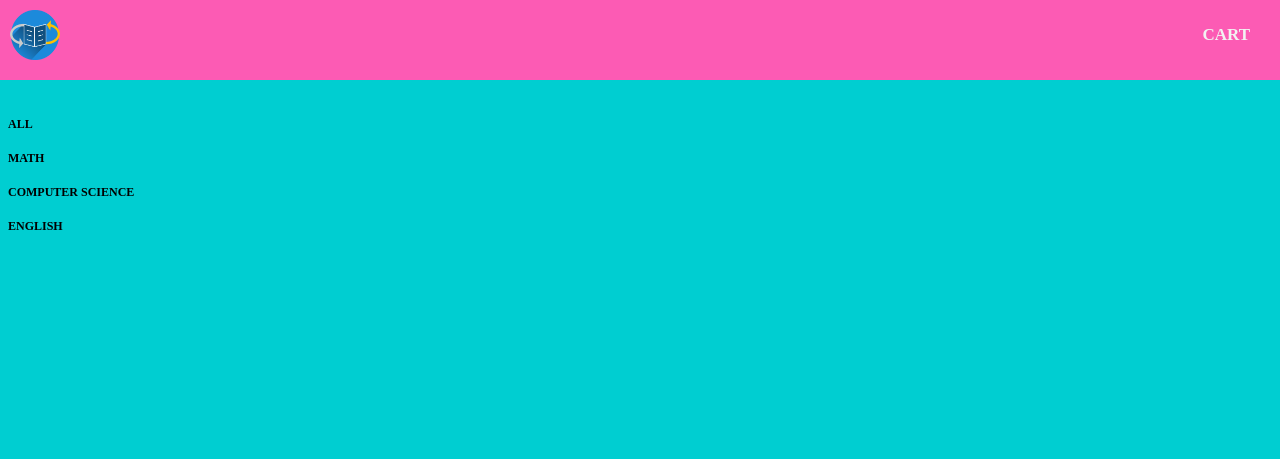
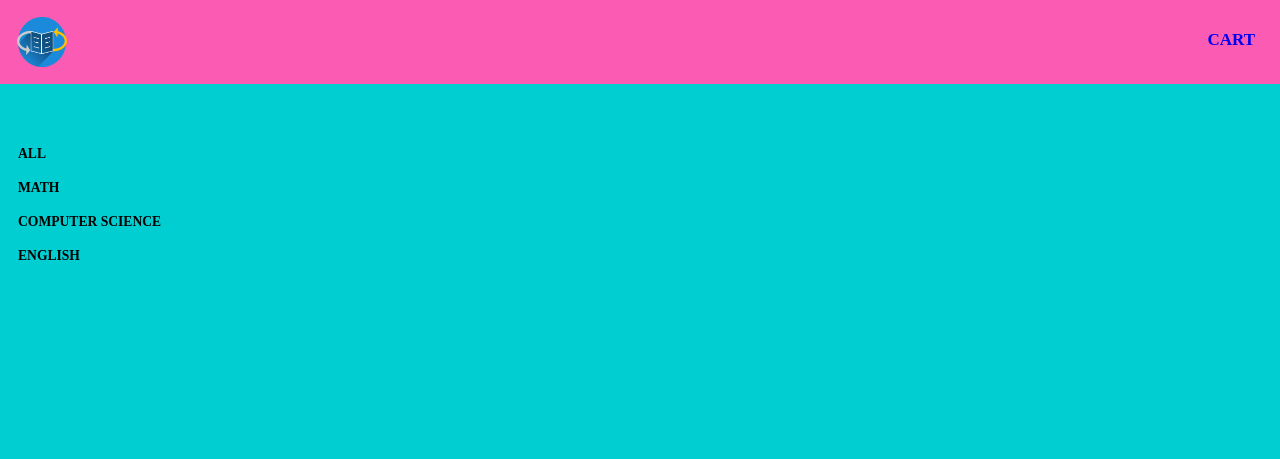
Before and after one commit to jorgeluceda/ShellHacks, a Flask app: page / in a window 1280 px wide. Shown: the top 459 px of the page. Run offline with Flask 2, Linux system fonts and the light colour scheme; some libraries are stand-ins or nearby versions.

Commit message:
first non-broken version in hours

```diff
--- a/static/css/styles.css
+++ b/static/css/styles.css
@@ -1,4 +1,3 @@
-
 .top-menu {
    overflow: hidden;
    background-color: #fc5bb4;
@@ -21,13 +20,13 @@
 
 }
 
-.top-menu a {
+.logo {
 	font-weight: bold;
-   float: right;
+   float: left;
    display: inline-block;
    color: #f2f2f2;
    text-align: center;
-   padding: 15px 20px;
+   padding: 7px 7px;
    text-decoration: none;
 	font-size: 17px;
 	text-transform: uppercase;
@@ -35,11 +34,25 @@
 
 }
 
-.top-menu a:hover {
+.cart {
+	font-weight: bold;
+   float: right;
+   display: inline-block;
+   color: #f2f2f2;
+   text-align: center;
+   padding: 20px 15px;
+   text-decoration: none;
+	font-size: 17px;
+	text-transform: uppercase;
+	/* font-family: Helvetica; */
+
+}
+
+.top-menu cart:hover {
    color: darkturquoise;
 }
 
-.logo {
+.logo img {
 	width: 50px;
 	height: 50px;
 	margin: auto;
@@ -50,19 +63,11 @@
 
 .navbar {
 	/* background-color: darkturquoise; */
-	padding-top: 90px;
-	padding-left: 0px;
+	padding-top: 120px;
+	padding-left: 10px;
 	text-transform: 	capitalize;
 	text-decoration: none;
 	text-decoration-style: none;
-}
-
-.navbar li {
-	list-style-type: none;
-	text-decoration-style: none;
-	text-decoration: none;
-	display: inline-block;
-	text-transform: inherit;
 }
 
 .navbar a {
@@ -71,8 +76,10 @@
 	font-weight: bold;
 	text-decoration: none;
 	text-decoration-style: none;
-	font-size: 75%;
+	font-size: 85%;
+
 }
+
 
 .navbar a:hover {
 	color: #fc5bb4;
--- a/templates/header.html
+++ b/templates/header.html
@@ -12,11 +12,18 @@
 	</head>
 <body>
 
+
       <ul class="top-menu">
-         <img class="logo" src="../static/logo.png">
 
-         <a target="" href="#"><li>Cart</li></a>
+         <div class="logo">
+            <a href="#">
+            <img src="../static/logo.png">
+            </a>
+         </div>
 
+         <div class="cart">
+            <a target="" href="#"><li>Cart</li></a>
+         </div>
 
       </ul>
       <div class="navbar">
```
